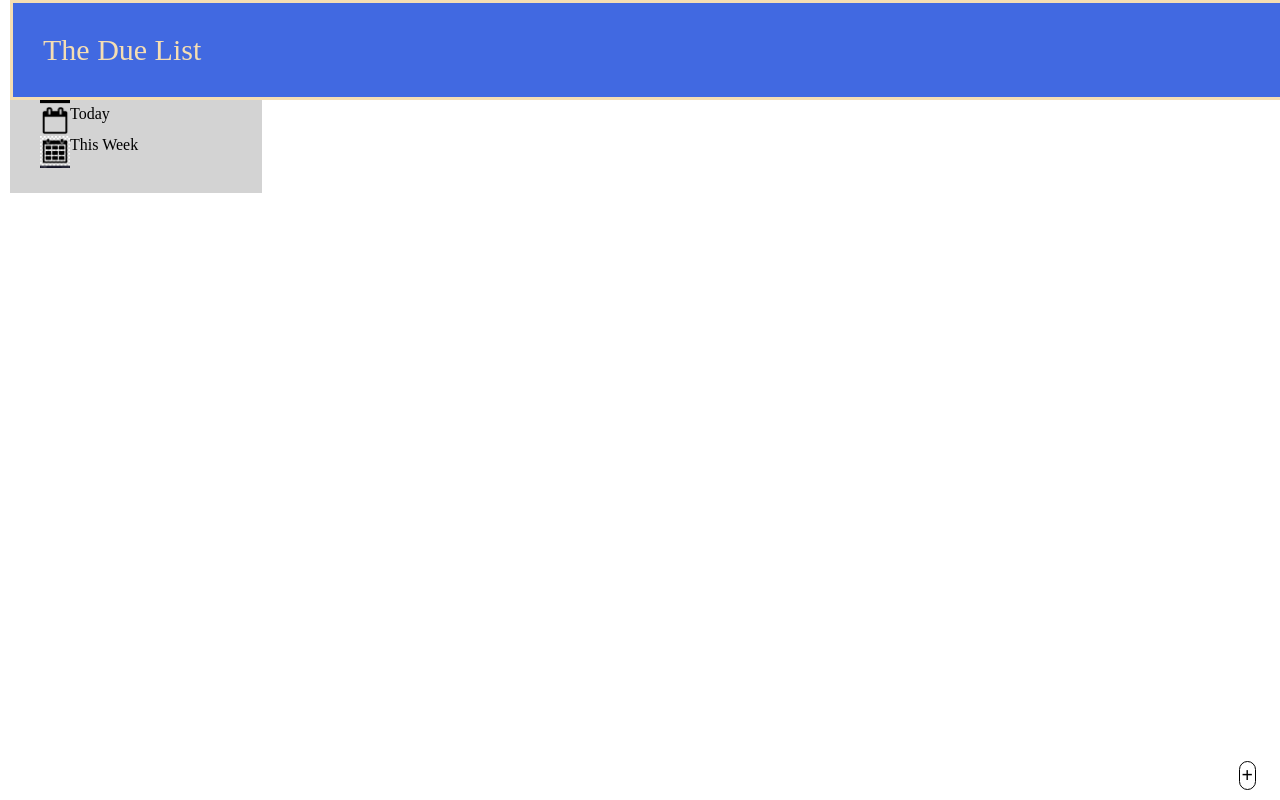
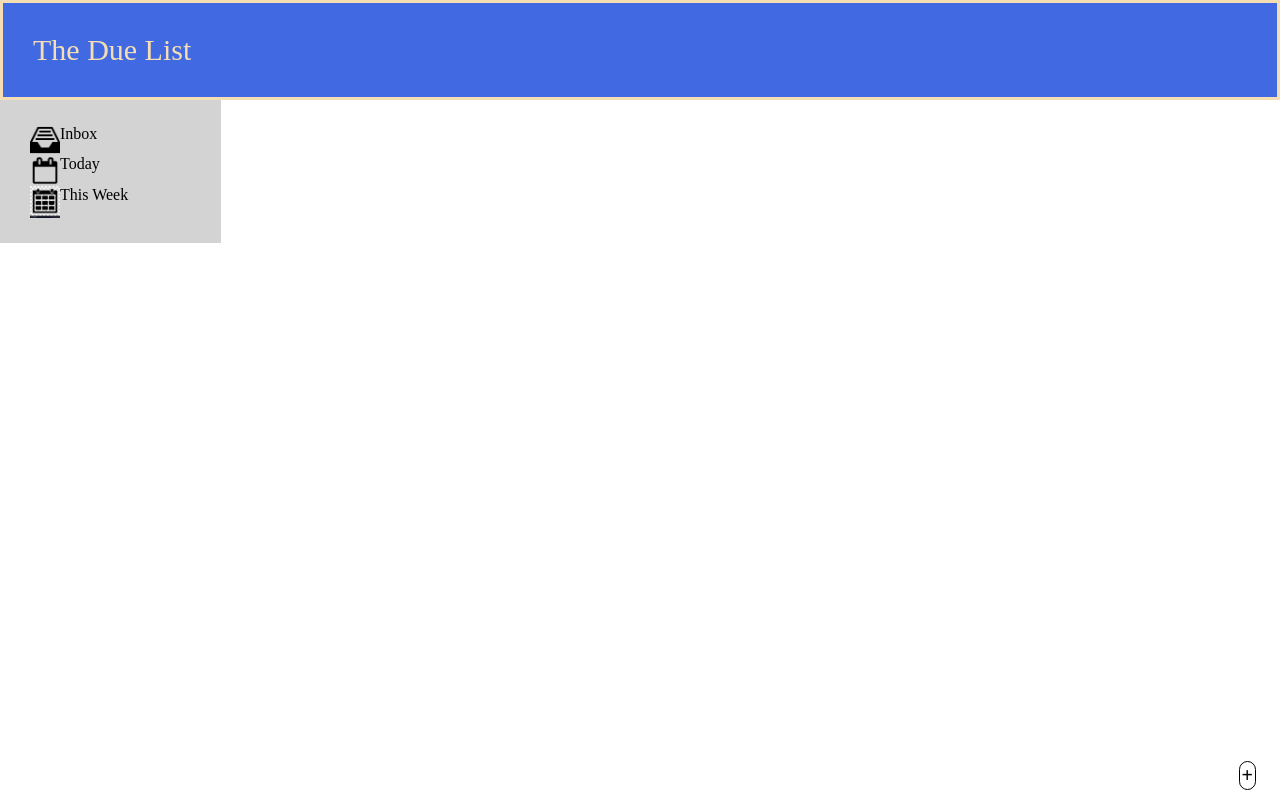
Before and after one commit to Sawaian/todo, a website built with webpack: page dist/index.html in a window 1280 px wide. Built offline with nearby package versions, Linux system fonts and the light colour scheme.

Commit message:
Fixed sidebar overfow. Turned content into a flex since only two grid items were present.

```diff
--- a/src/styles.css
+++ b/src/styles.css
@@ -1,15 +1,10 @@
 #content{
-  display: grid;
+  display: flex;
   max-width: 100%;
   overflow: hidden;
   grid-template-columns: repeat(5, 1fr);
   grid-template-rows: 0.5fr repeat(4, 1fr);
-  margin:10px;
-  padding-top: 40px;
-  grid-template-areas:
-
-  "sidebar display display display display"
-  "sidebar display display display display"
+  margin-top: 100px;
 }
 
 *{
@@ -35,7 +30,6 @@ html{
     width: 100%;
     top: 0;
     font-size: 30px;
-    grid-area: header;
 }
 
 .bgModal, .bgTask{
@@ -136,6 +130,9 @@ html{
     align-content: center;
     justify-content: flex-start;
     min-width: 0;
+    height: auto;
+    order: 1;
+
 }
 
 #taskBody{
@@ -220,6 +217,9 @@ html{
 #display{
     display: flex;
     flex-direction: column;
+    order: 2;
+    flex: 2;
+    grid-area: display;
 }
 
 #submit{
@@ -243,10 +243,10 @@ html{
 
 @media only screen and (max-width: 500px) {
     #content{
+        display: grid;
         grid-template-columns: 1fr;
         grid-template-rows: 0.4fr 0.4fr 2.0fr 1.2fr 1.2fr 1.2fr;
         grid-template-areas:
-        "header"
         "sidebar"
         "display"
         "taskBody"
```
Also changed, not shown: 1 other file.
